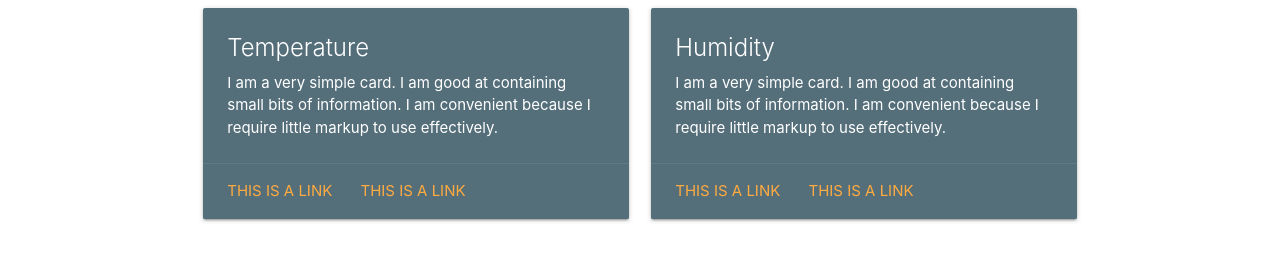
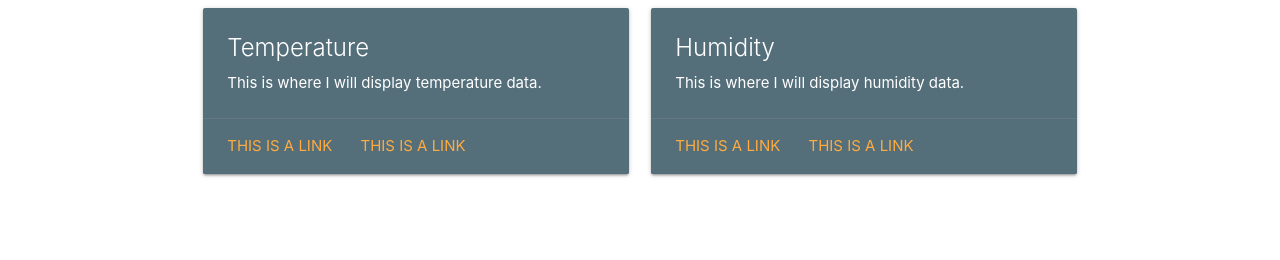
Before and after one commit to jonxuxu/Computer-Engineering-Club, a website: page Socket.io + Materialize/public/index.html in a window 1280 px wide. Shown: the part 200-460 px from the top of the page. Drawn offline with nearby package versions, Linux system fonts and the light colour scheme; no server answers.

Commit message:
added listener to get data

```diff
--- a/Socket.io + Materialize/public/index.html
+++ b/Socket.io + Materialize/public/index.html
@@ -18,8 +18,8 @@
         <div class="card blue-grey darken-1">
           <div class="card-content white-text">
             <span class="card-title">Temperature</span>
-            <p>I am a very simple card. I am good at containing small bits of information.
-            I am convenient because I require little markup to use effectively.</p>
+            <p>This is where I will display temperature data.</p>
+            <p id="tempData"></p>
           </div>
           <div class="card-action">
             <a href="#">This is a link</a>
@@ -31,8 +31,8 @@
         <div class="card blue-grey darken-1">
           <div class="card-content white-text">
             <span class="card-title">Humidity</span>
-            <p>I am a very simple card. I am good at containing small bits of information.
-            I am convenient because I require little markup to use effectively.</p>
+            <p>This is where I will display humidity data.</p>
+            <p id="humidData"></p>
           </div>
           <div class="card-action">
             <a href="#">This is a link</a>
@@ -48,4 +48,7 @@
   <script src="https://code.jquery.com/jquery-3.4.1.min.js"
     integrity="sha256-CSXorXvZcTkaix6Yvo6HppcZGetbYMGWSFlBw8HfCJo=" crossorigin="anonymous"></script>
   <script src="https://cdnjs.cloudflare.com/ajax/libs/socket.io/2.2.0/socket.io.js"></script>
+
+  <!-- Our own javascript -->
+  <script src="script.js"></script>
 </body>
--- a/Socket.io + Materialize/server.js
+++ b/Socket.io + Materialize/server.js
@@ -30,6 +30,10 @@ io.on('connection', socket => {
     console.log("New data: " + data);
     socket.broadcast.emit('updateData', data);
   });
+  socket.on('getData' =>{
+    console.log("Someone requested data");
+    socket.emit('updateData', data);
+  })
 });
 
 // Start the server on port 3000
```
